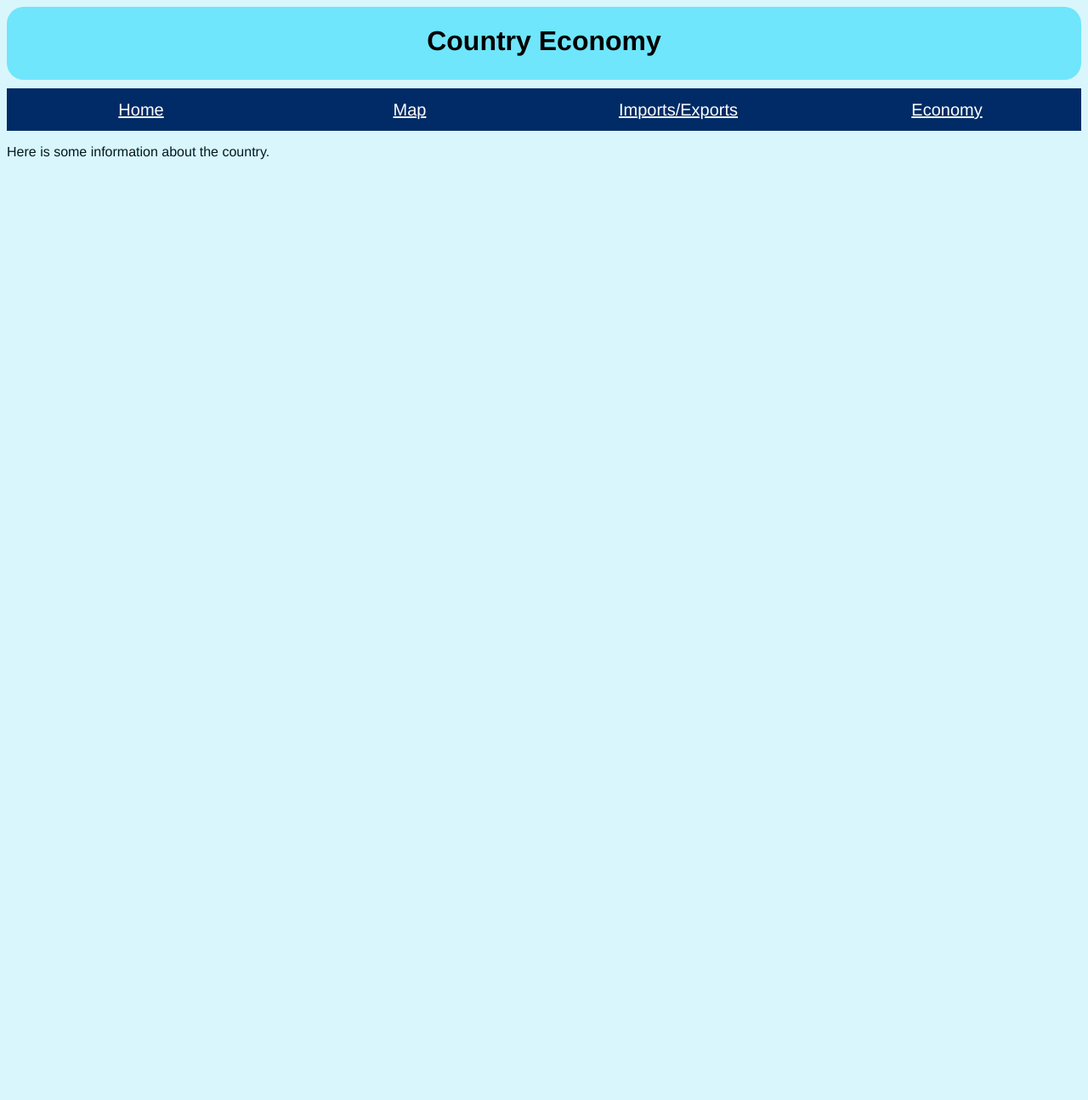
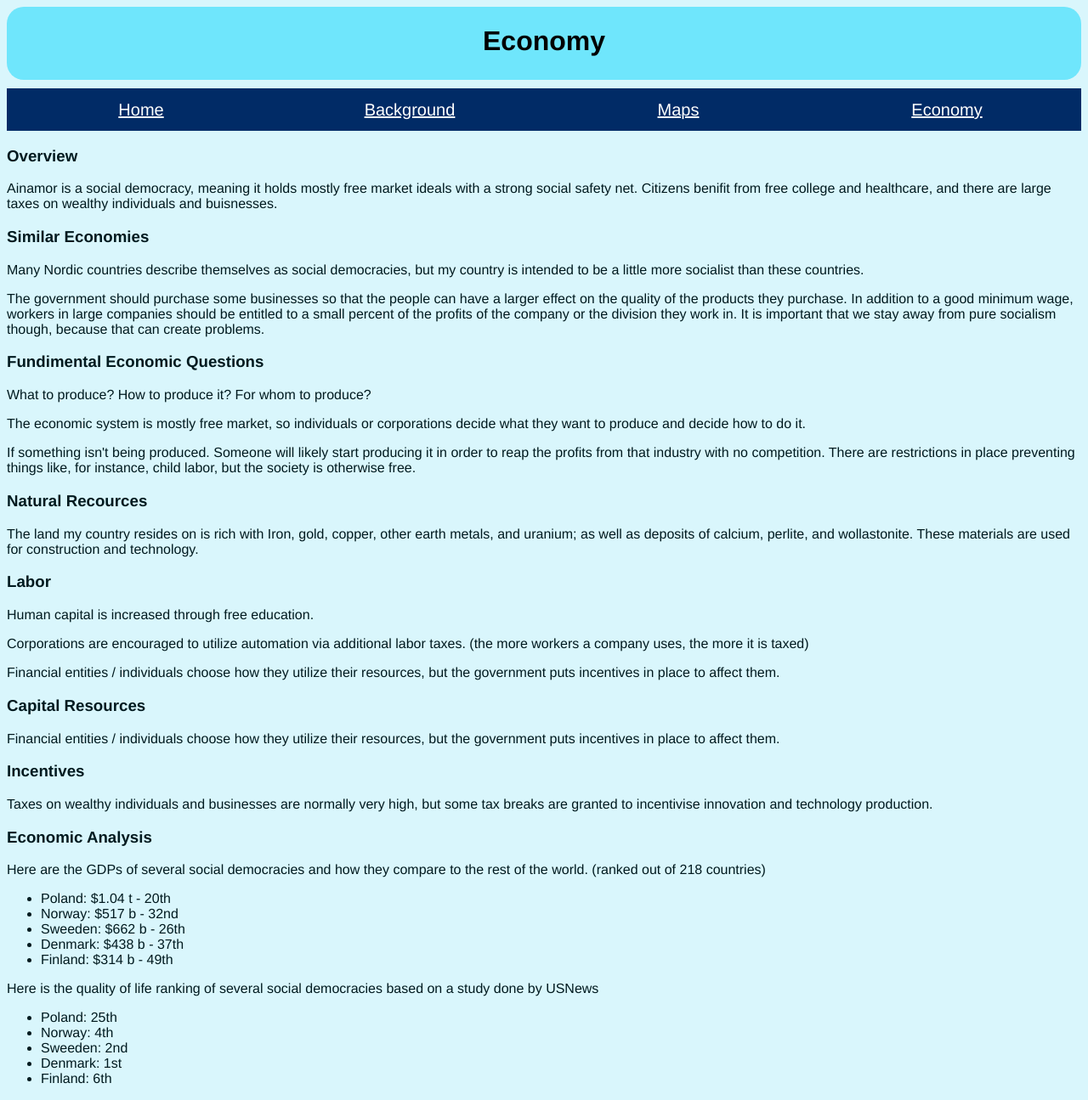
Before and after one commit to NotABotDaniel/csc221, a Django app: page /core/econProject/economy in a window 1280 px wide. Shown: the whole page at 85% size. Before the commit the page ends 188 px from the top, so only its background shows below. Run offline with Django 5.2, Linux system fonts and the light colour scheme.

Commit message:
econ project stuff

```diff
--- a/Django/betterThingy/hello_django/core/templates/core/econProject/econ.html
+++ b/Django/betterThingy/hello_django/core/templates/core/econProject/econ.html
@@ -1,6 +1,95 @@
 {% extends 'econbase.html' %}
 
 {% block content %}
-<p>Here is some information about the country.</p>
+<div>
+  <h3>Overview</h3>
+  <p>
+    Ainamor is a social democracy, meaning it holds mostly free market ideals with a strong social safety net.
+    Citizens benifit from free college and healthcare, and there are large taxes on wealthy individuals and buisnesses.
+  </p>
+</div>
+
+<div>
+  <h3>Similar Economies</h3>
+  <p>
+    Many Nordic countries describe themselves as social democracies,
+    but my country is intended to be a little more socialist than these countries.
+  </p>
+  <p>
+    The government should purchase some businesses so that the people can have a larger effect on the quality of the products they purchase.
+    In addition to a good minimum wage, workers in large companies should be entitled to a small percent of the profits of the company or the division they work in.
+    It is important that we stay away from pure socialism though, because that can create problems.
+
+  </p>
+</div>
+
+<div>
+  <h3>Fundimental Economic Questions</h3>
+  <p>What to produce? How to produce it? For whom to produce?</p>
+  <p>The economic system is mostly free market, so individuals or corporations decide what they want to produce and decide how to do it.</p>
+  <p>
+    If something isn't being produced. Someone will likely start producing it in order to reap the profits from that industry with no competition.
+    There are restrictions in place preventing things like, for instance, child labor, but the society is otherwise free.
+  </p>
+</div>
+
+<div>
+  <h3>Natural Recources</h3>
+  <p>
+    The land my country resides on is rich with Iron, gold, copper, other earth metals, and uranium;
+    as well as deposits of calcium, perlite, and wollastonite. These materials are used for construction and technology.
+  </p>
+</div>
+
+<div>
+  <h3>Labor</h3>
+  <p>Human capital is increased through free education.</p>
+  <p>
+    Corporations are encouraged to utilize automation via additional labor taxes.
+    (the more workers a company uses, the more it is taxed)
+  </p>
+  <p>
+    Financial entities / individuals choose how they utilize their resources,
+    but the government puts incentives in place to affect them.
+  </p>
+</div>
+
+<div>
+  <h3>Capital Resources</h3>
+  <p>
+    Financial entities / individuals choose how they utilize their resources,
+    but the government puts incentives in place to affect them.
+  </p>
+</div>
+
+<div>
+  <h3>Incentives</h3>
+  <p>
+    Taxes on wealthy individuals and businesses are normally very high,
+    but some tax breaks are granted to incentivise innovation and technology production.
+  </p>
+</div>
+
+<div>
+  <h3>Economic Analysis</h3>
+  <p>Here are the GDPs of several social democracies and how they compare to the rest of the world. (ranked out of 218 countries)</p>
+  <ul>
+    <li>Poland: $1.04 t - 20th</li>
+    <li>Norway: $517 b - 32nd</li>
+    <li>Sweeden: $662 b - 26th</li>
+    <li>Denmark: $438 b - 37th</li>
+    <li>Finland: $314 b - 49th</li>
+  </ul>
+
+  <p>Here is the quality of life ranking of several social democracies based on a study done by USNews</p>
+  <ul>
+    <li>Poland: 25th</li>
+    <li>Norway: 4th</li>
+    <li>Sweeden: 2nd</li>
+    <li>Denmark: 1st</li>
+    <li>Finland: 6th</li>
+  </ul>
+</div>
+
 
 {% endblock %}
--- a/Django/betterThingy/hello_django/core/templates/core/econProject/impexp.html
+++ /dev/null
@@ -1,6 +0,0 @@
-{% extends 'econbase.html' %}
-
-{% block content %}
-<p>Here is some information about the country.</p>
-
-{% endblock %}
--- a/Django/betterThingy/hello_django/core/urls.py
+++ b/Django/betterThingy/hello_django/core/urls.py
@@ -15,7 +15,7 @@ urlpatterns = [
   path('taskConfirmDelete/<int:id_from_url>', views.TodoDelete.as_view(), name='todoDelete'),
 
   path('econProject/home', views.EconIndex.as_view(), name='econProject/index.html'),
+  path('econProject/background', views.EconBginfo.as_view(), name='econProject/bginfo.html'),
   path('econProject/map', views.EconMap.as_view(), name='econProject/map.html'),
-  path('econProject/imports', views.EconImports.as_view(), name='econProject/impexp.html'),
   path('econProject/economy', views.EconEcon.as_view(), name='econProject/econ.html'),
 ]
--- a/Django/betterThingy/hello_django/core/views.py
+++ b/Django/betterThingy/hello_django/core/views.py
@@ -131,20 +131,20 @@ class TodoDelete(View):
 
 class EconIndex(View):
   def get(self, request):
-    title_data = {'title': "Country name"}
+    title_data = {'title': "The Social Democracy of Ainamor"}
     return render(request, 'core/econProject/index.html', title_data)
+
+class EconBginfo(View):
+  def get(self, request):
+    title_data = {'title': "Background Information"}
+    return render(request, 'core/econProject/bginfo.html', title_data)
 
 class EconMap(View):
   def get(self, request):
-    title_data = {'title': "Country Map"}
+    title_data = {'title': "Maps"}
     return render(request, 'core/econProject/map.html', title_data)
-
-class EconImports(View):
-  def get(self, request):
-    title_data = {'title': "Country Imports and Exports"}
-    return render(request, 'core/econProject/impexp.html', title_data)
 
 class EconEcon(View):
   def get(self, request):
-    title_data = {'title': "Country Economy"}
+    title_data = {'title': "Economy"}
     return render(request, 'core/econProject/econ.html', title_data)
--- a/Django/betterThingy/hello_django/templates/econbase.html
+++ b/Django/betterThingy/hello_django/templates/econbase.html
@@ -11,8 +11,8 @@
     </header>
     <nav>
       <a href="home">Home</a>
-      <a href="map">Map</a>
-      <a href="imports">Imports/Exports</a>
+      <a href="background">Background</a>
+      <a href="map">Maps</a>
       <a href="economy">Economy</a>
     </nav>
     {% block content %}
```
Also changed, not shown: Django/betterThingy/hello_django/core/templates/core/econProject/bginfo.html (added, +87 -0 lines), Django/betterThingy/hello_django/core/templates/core/econProject/index.html (+19 -1 lines), Django/betterThingy/hello_django/core/templates/core/econProject/map.html (+19 -1 lines), Django/betterThingy/hello_django/static/images/Screenshot 2026-02-06 at 8.49.41 AM.png (added), Django/betterThingy/hello_django/static/images/Screenshot 2026-02-17 at 8.21.35 AM.png (added), Django/betterThingy/hello_django/static/images/Screenshot 2026-02-17 at 8.22.43 AM.png (added), Django/betterThingy/hello_django/static/images/Screenshot 2026-02-17 at 8.23.05 AM.png (added), Django/betterThingy/hello_django/static/images/Screenshot 2026-02-17 at 8.40.23 AM.png (added), 2 other files.
